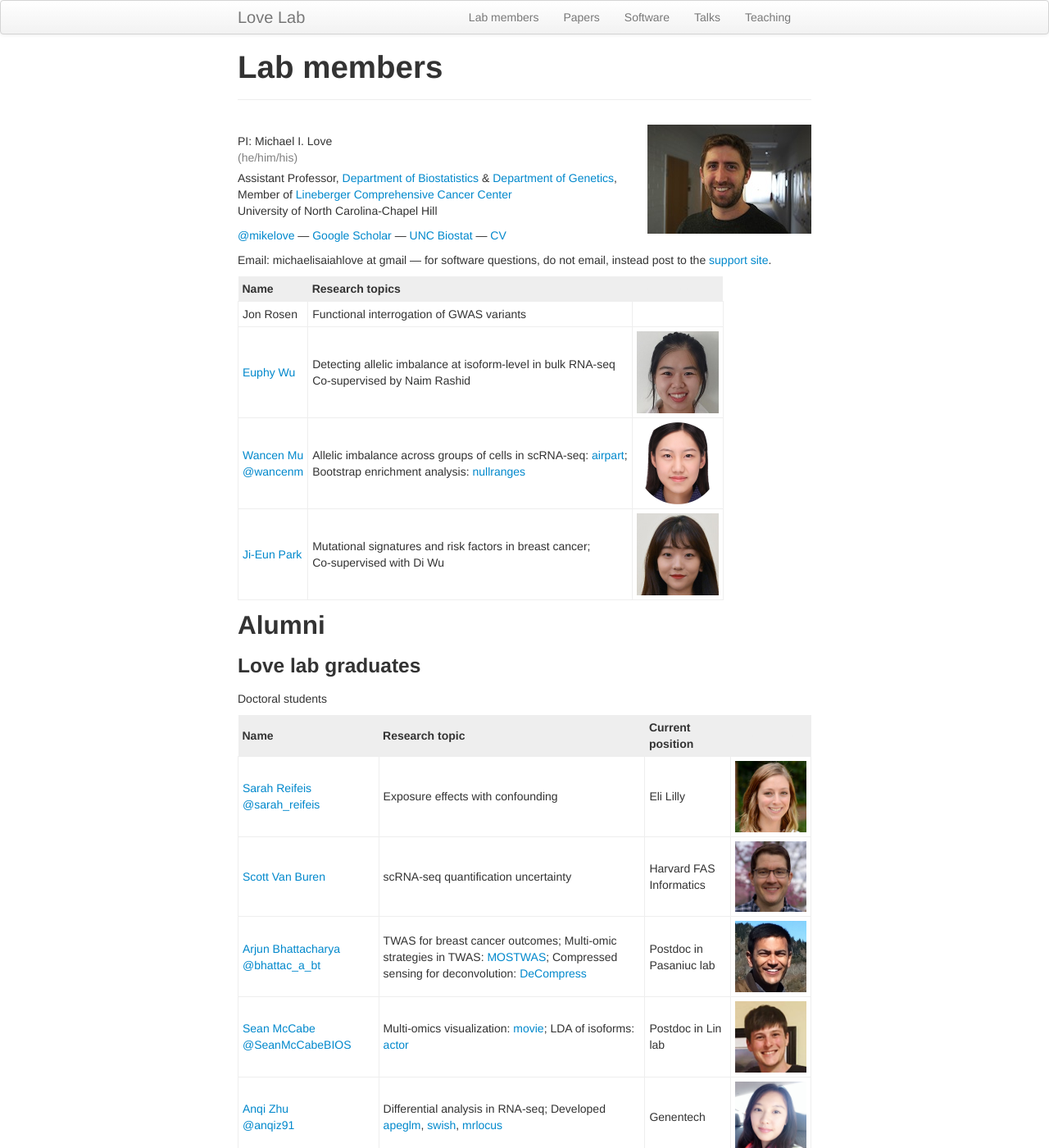
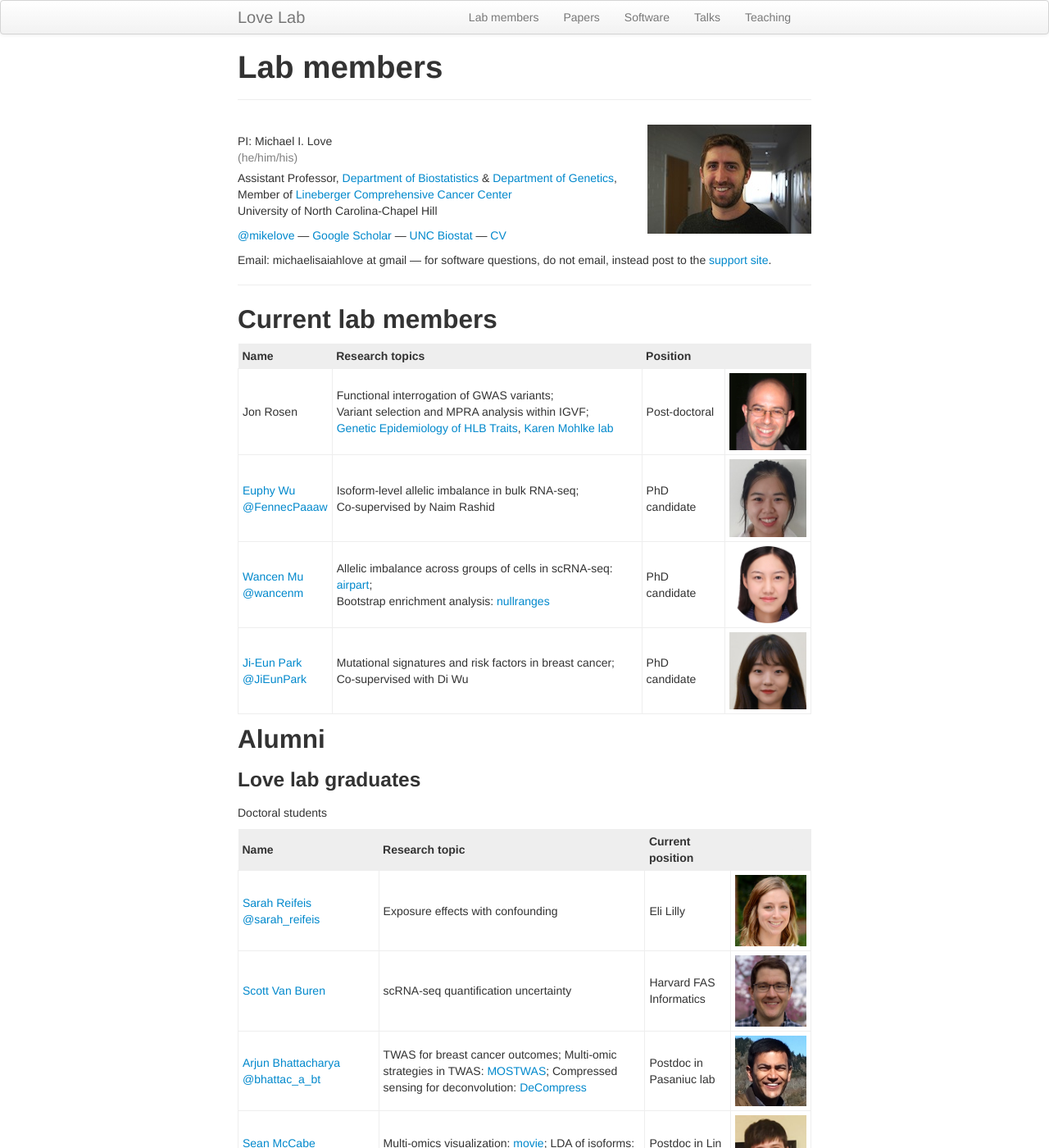
Before and after one commit to mikelove/mikelove.github.io, a Jekyll site: the page built from pages/lab.md, in a window 1280 px wide and 1400 px high. Shown: the whole window at 82% size. Built offline with Jekyll 4.4.1, drawn with Linux system fonts in a browser that asks for light colours; some of the changed text lies outside the part shown.

Commit message:
update lab

```diff
--- a/pages/lab.md
+++ b/pages/lab.md
@@ -37,12 +37,16 @@ University of North Carolina-Chapel Hill
 Email: michaelisaiahlove at gmail --- for software questions,
 do not email, instead post to the [support site](https://support.bioconductor.org).
 
-| Name | Research topics | <font color="#EEEEEE">~~~~~~~~~~</font> |
+---
+
+## Current lab members
+
+| Name | Research topics | Position | |
 | :--- | :---- | :---- |
-| Jon Rosen | Functional interrogation of GWAS variants | |
-| [Euphy Wu](https://www.linkedin.com/in/euphy-wu-09b14383) | Detecting allelic imbalance at isoform-level in bulk RNA-seq <br> Co-supervised by Naim Rashid | <img width="100" src="../assets/euphywu.jpg"> |
-| [Wancen Mu](https://scholar.google.com/citations?user=mw7wEcsAAAAJ&hl=en) <br> [@wancenm](https://twitter.com/wancenm?lang=en) | Allelic imbalance across groups of cells in scRNA-seq: [airpart](https://bioconductor.org/packages/airpart); <br> Bootstrap enrichment analysis: [nullranges](https://bioconductor.org/packages/nullranges) | <img width="100" src="../assets/wancenmu.jpg"> |
-| [Ji-Eun Park](https://www.linkedin.com/in/ji-eun-park) | Mutational signatures and risk factors in breast cancer; <br> Co-supervised with Di Wu | <img width="100" src="../assets/ji-eunpark.jpg"> |
+| Jon Rosen | Functional interrogation of GWAS variants; <br> Variant selection and MPRA analysis within IGVF; <br> [Genetic Epidemiology of HLB Traits](https://hlbgenepit32.web.unc.edu/), [Karen Mohlke lab](https://mohlke.web.unc.edu/)  | Post-doctoral | <img width="100" src="../assets/jonrosen.jpg"> |
+| [Euphy Wu](https://www.linkedin.com/in/euphy-wu-09b14383) <br> [@FennecPaaaw](https://twitter.com/FennecPaaaw) | Isoform-level allelic imbalance in bulk RNA-seq; <br> Co-supervised by Naim Rashid | PhD candidate | <img width="100" src="../assets/euphywu.jpg"> |
+| [Wancen Mu](https://scholar.google.com/citations?user=mw7wEcsAAAAJ&hl=en) <br> [@wancenm](https://twitter.com/wancenm?lang=en) | Allelic imbalance across groups of cells in scRNA-seq: [airpart](https://bioconductor.org/packages/airpart); <br> Bootstrap enrichment analysis: [nullranges](https://bioconductor.org/packages/nullranges) | PhD candidate | <img width="100" src="../assets/wancenmu.jpg"> |
+| [Ji-Eun Park](https://www.linkedin.com/in/ji-eun-park) <br> [@JiEunPark](https://twitter.com/_JiEun_Park_) | Mutational signatures and risk factors in breast cancer; <br> Co-supervised with Di Wu | PhD candidate | <img width="100" src="../assets/ji-eunpark.jpg"> |
 
 ## Alumni
 
@@ -62,7 +66,7 @@ Masters and bachelors students
 
 | Name | Research topic | Current position | <font color="#EEEEEE">~~~~~~~~~~</font> |
 | :--- | :---- | :---- | :---- |
-| [Kwame Forbes](https://kwameforbes.github.io/) [@kwame_forbes](https://twitter.com/kwame_forbes) | Integration of single cell expression data for exploration of bulk DE analysis | UNC BBSP | <img width="100" src="../assets/kwameforbes.jpg"> |
+| [Kwame Forbes](https://kwameforbes.github.io/) [@kwame_forbes](https://twitter.com/kwame_forbes) | Integration of single cell expression data for exploration of bulk DE analysis | UNC BCB | <img width="100" src="../assets/kwameforbes.jpg"> |
 | Alexandre Lockhart | Identification of mutational signatures via targeted sequencing | Rho Inc. | <img width="100" src="../assets/alexlockhart.jpg"> |
 
 ## Collaborators
@@ -75,8 +79,12 @@ Masters and bachelors students
 
 ## Friends of the lab
 
+(Current or former students from other labs that have contributed to Love Lab research)
+
 | Name | Research topic | School (lab) | |
 | :--- | :---- | :---- | :---- |
+| [Noor P. Singh](https://npsdc.github.io/) <br> [@pratapnoor](https://twitter.com/pratapnoor) | Statistical methods for RNA-seq | UMD (Patro) | <img width="100" src="../assets/noorpratapsingh.jpg"> |
+| [Dongze He](https://combine-lab.github.io/members/dongze-he.html) <br> [@dongzehe](https://twitter.com/dongzehe) | Single-cell RNA-seq | UMD (Patro) | <img width="100" src="../assets/dongzehe.jpg"> |
 | [Avi Srivastava](https://k3yavi.github.io/) <br> [@k3yavi](https://twitter.com/k3yavi) | Fast mapping, scRNA-seq quantification | Stony Brook University (Patro) | <img width="100" src="../assets/avisrivastava.jpg"> |
-| [Hirak Sarkar](https://hiraksarkar.github.io/) <br> [@hiraksarkar](https://twitter.com/hiraksarkar) | Selective alignment, <br> scRNA-seq simulation, <br> transcript grouping | University of Maryland (Patro) | <img width="100" src="../assets/hiraksarkar.jpg"> |
+| [Hirak Sarkar](https://hiraksarkar.github.io/) <br> [@hiraksarkar](https://twitter.com/hiraksarkar) | Selective alignment, <br> scRNA-seq simulation, <br> transcript grouping | UMD (Patro) | <img width="100" src="../assets/hiraksarkar.jpg"> |
 | [Stuart Lee](https://stuartlee.org/) <br> [@_stuartlee](https://twitter.com/_stuartlee) | Human centred approaches to data science, <br> tidy range operations | Monash University | <img width="100" src="../assets/stuartlee.jpg"> |
```
Also changed, not shown: assets/dongzehe.jpg (added), assets/jonrosen.jpg (added), assets/noorpratapsingh.jpg (added).
